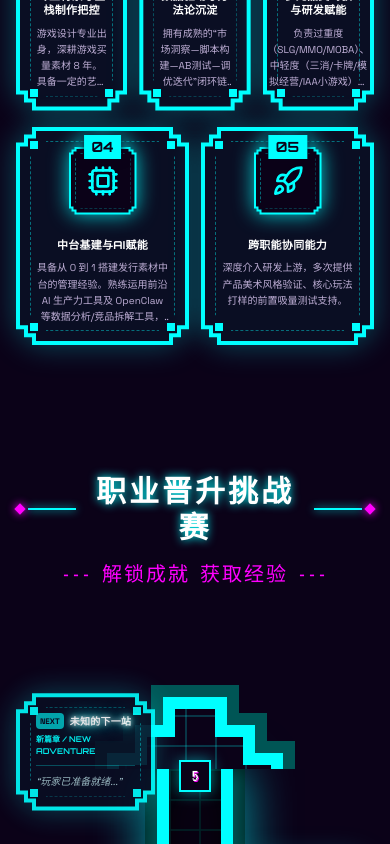
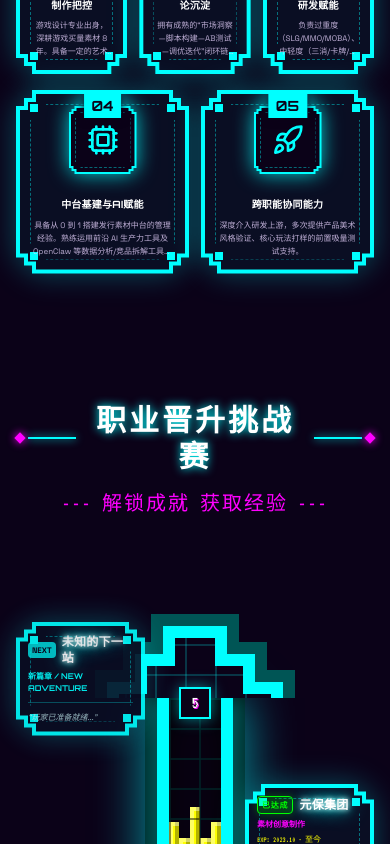
Before and after one commit to dawang-07/caoren, a React (Vite) app: page / in a window 390 px wide. Shown: the part 960-1804 px from the top of the page. Built offline with nearby package versions, Linux system fonts and the light colour scheme.

Commit message:
feat: Adjust text sizes and padding for better readability
Modifies padding on PixelPanel and text sizes for titles and descriptions in the resume sections. This enhances the visual hierarchy and improves legibility across different screen sizes, aligning with the cyberpunk/arcade aesthetic.

```diff
--- a/src/App.tsx
+++ b/src/App.tsx
@@ -597,11 +597,11 @@ function ArcadeResume() {
               key={i}
               className="text-center h-full"
             >
-              <PixelPanel color="cyan" padding="p-4 md:p-8" className="items-center text-center">
+              <PixelPanel color="cyan" padding="p-3 md:p-8" className="items-center text-center">
                 <div className="flex flex-col items-center">
                   <PixelIconBox icon={item.icon || Heart} color="cyan" text={`0${i + 1}`} />
-                  <h3 className="text-[11px] sm:text-sm md:text-lg font-display font-bold text-white mb-2 md:mb-4 tracking-wide uppercase leading-tight">{item.title}</h3>
-                  <p className="text-[10px] sm:text-xs md:text-sm text-purple-200/80 leading-relaxed font-sans line-clamp-4 md:line-clamp-none">{item.desc}</p>
+                  <h3 className="text-[10px] sm:text-sm md:text-lg font-display font-bold text-white mb-2 md:mb-4 tracking-wide uppercase leading-tight">{item.title}</h3>
+                  <p className="text-[8px] sm:text-xs md:text-sm text-purple-200/80 leading-relaxed font-sans line-clamp-3 md:line-clamp-none">{item.desc}</p>
                 </div>
               </PixelPanel>
             </motion.div>
@@ -617,11 +617,11 @@ function ArcadeResume() {
               key={i + 3}
               className="text-center h-full"
             >
-              <PixelPanel color="cyan" padding="p-4 md:p-8" className="items-center text-center">
+              <PixelPanel color="cyan" padding="p-3 md:p-8" className="items-center text-center">
                 <div className="flex flex-col items-center">
                   <PixelIconBox icon={item.icon || Swords} color="cyan" text={`0${i + 4}`} />
-                  <h3 className="text-[11px] sm:text-sm md:text-lg font-display font-bold text-white mb-2 md:mb-4 tracking-wide uppercase leading-tight">{item.title}</h3>
-                  <p className="text-[10px] sm:text-xs md:text-sm text-purple-200/80 leading-relaxed font-sans line-clamp-4 md:line-clamp-none">{item.desc}</p>
+                  <h3 className="text-[10px] sm:text-sm md:text-lg font-display font-bold text-white mb-2 md:mb-4 tracking-wide uppercase leading-tight">{item.title}</h3>
+                  <p className="text-[8px] sm:text-xs md:text-sm text-purple-200/80 leading-relaxed font-sans line-clamp-3 md:line-clamp-none">{item.desc}</p>
                 </div>
               </PixelPanel>
             </motion.div>
@@ -654,13 +654,13 @@ function ArcadeResume() {
                 whileInView={{ opacity: 1, x: 0 }}
                 viewport={{ once: true, margin: "-100px" }}
                 transition={{ duration: 0.5 }}
-                className="w-[calc(50%-40px)] md:w-[calc(50%-120px)]"
+                className="w-[calc(50%-50px)] md:w-[calc(50%-120px)]"
               >
-                <PixelPanel color="cyan" hover={false} className="relative opacity-90" padding="p-4 md:p-6">
+                <PixelPanel color="cyan" hover={false} className="relative opacity-90" padding="p-2 md:p-6">
                   <div className="mb-2 md:mb-4 border-b border-[#00ffff]/30 pb-2 md:pb-4 relative z-10">
                     <div className="flex items-center gap-1.5 md:gap-3 mb-1 md:mb-2">
                       <span className="bg-[#00ffff] text-[#0b0218] text-[8px] md:text-xs font-bold px-1 md:px-2 py-0.5 rounded-sm shrink-0 animate-pulse">NEXT</span>
-                      <h3 className="text-[10px] md:text-2xl font-display font-bold text-white tracking-wide uppercase text-neon-cyan break-words">
+                      <h3 className="text-xs md:text-2xl font-display font-bold text-white tracking-wide uppercase text-neon-cyan break-words">
                         未知的下一站
                       </h3>
                     </div>
@@ -669,7 +669,7 @@ function ArcadeResume() {
                     </div>
                   </div>
 
-                  <div className="text-cyan-100/80 text-[10px] md:text-sm leading-relaxed font-sans relative z-10 italic">
+                  <div className="text-cyan-100/80 text-[8px] md:text-sm leading-relaxed font-sans relative z-10 italic">
                     <p>“玩家已准备就绪...”</p>
                   </div>
                 </PixelPanel>
@@ -696,13 +696,13 @@ function ArcadeResume() {
                     whileInView={{ opacity: 1, x: 0 }}
                     viewport={{ once: true, margin: "-100px" }}
                     transition={{ duration: 0.5 }}
-                    className="w-[calc(50%-40px)] md:w-[calc(50%-120px)]"
+                    className="w-[calc(50%-50px)] md:w-[calc(50%-120px)]"
                   >
-                    <PixelPanel color="cyan" hover={false} className="relative" padding="p-4 md:p-6">
+                    <PixelPanel color="cyan" hover={false} className="relative" padding="p-2 md:p-6">
                       <div className="mb-2 md:mb-6 border-b border-[#ff00ff]/30 pb-2 md:pb-4 relative z-10">
                         <div className="flex items-center gap-1.5 md:gap-3 mb-1 md:mb-2">
                           <span className="bg-[#00ff00]/20 border border-[#00ff00] text-[#00ff00] text-[8px] md:text-xs font-bold px-1 md:px-2 py-0.5 rounded-sm shrink-0 shadow-[0_0_8px_rgba(0,255,0,0.3)] tracking-widest">已达成</span>
-                          <h3 className="text-[10px] md:text-2xl font-display font-bold text-white tracking-wide uppercase text-neon-cyan break-words">
+                          <h3 className="text-xs md:text-2xl font-display font-bold text-white tracking-wide uppercase text-neon-cyan break-words">
                             {exp.company}
                           </h3>
                         </div>
@@ -714,11 +714,11 @@ function ArcadeResume() {
                         </div>
                       </div>
 
-                      <div className="space-y-2 md:space-y-4 text-purple-100/90 text-[10px] md:text-sm leading-relaxed font-sans relative z-10">
+                      <div className="space-y-2 md:space-y-4 text-purple-100/90 text-[8px] md:text-sm leading-relaxed font-sans relative z-10">
                         {exp.achievement && (
                           <div className="bg-gradient-to-r from-[#ff00ff]/30 to-[#00ffff]/10 border border-[#ff00ff] p-1 md:p-4 flex gap-2 md:gap-4 items-center shadow-[0_0_15px_rgba(255,0,255,0.3)] mb-2 md:mb-4">
                             <Trophy className="w-3 h-3 md:w-5 md:h-5 text-[#ff00ff] shrink-0" />
-                            <p className="font-bold text-white text-[9px] md:text-base tracking-wide">{exp.achievement}</p>
+                            <p className="font-bold text-white text-[8px] md:text-base tracking-wide">{exp.achievement}</p>
                           </div>
                         )}
 
@@ -768,22 +768,22 @@ function ArcadeResume() {
 
         <div className="grid grid-cols-2 gap-4 md:gap-8">
           {/* Education */}
-          <PixelPanel color="magenta" padding="p-5 md:p-8" className="text-center h-full">
+          <PixelPanel color="magenta" padding="p-8" className="text-center h-full">
             <div className="flex flex-col items-center justify-center h-full">
-              <h3 className="text-[#ff00ff] font-display font-bold text-sm md:text-xl mb-6 tracking-widest relative z-10 uppercase">学历认证 / EDUCATION</h3>
+              <h3 className="text-[#ff00ff] font-display font-bold text-xl mb-6 tracking-widest relative z-10 uppercase">学历认证 / EDUCATION</h3>
               <PixelIconBox icon={GraduationCap} color="magenta" />
-              <p className="text-white font-bold text-sm md:text-2xl mb-2 relative z-10 mt-4">{resumeData.education.school}</p>
-              <p className="text-purple-200 text-[10px] md:text-lg mb-2 relative z-10">{resumeData.education.major} | {resumeData.education.degree}</p>
-              <p className="text-gray-400 text-[8px] md:text-sm relative z-10 font-mono">{resumeData.education.date}</p>
+              <p className="text-white font-bold text-2xl mb-2 relative z-10 mt-4">{resumeData.education.school}</p>
+              <p className="text-purple-200 text-lg mb-2 relative z-10">{resumeData.education.major} | {resumeData.education.degree}</p>
+              <p className="text-gray-400 text-sm relative z-10 font-mono">{resumeData.education.date}</p>
             </div>
           </PixelPanel>
 
           {/* Links */}
-          <PixelPanel color="cyan" padding="p-5 md:p-8" className="text-center h-full">
+          <PixelPanel color="cyan" padding="p-8" className="text-center h-full">
             <div className="flex flex-col items-center justify-center h-full w-full">
-              <h3 className="text-[#00ffff] font-display font-bold text-sm md:text-xl mb-8 tracking-widest relative z-10 uppercase">作品集传送门 / PORTFOLIO</h3>
+              <h3 className="text-[#00ffff] font-display font-bold text-xl mb-8 tracking-widest relative z-10 uppercase">作品集传送门 / PORTFOLIO</h3>
 
-              <div className="space-y-4 md:space-y-6 w-full relative z-10">
+              <div className="space-y-6 w-full relative z-10">
                 {resumeData.portfolio.map((item, i) => {
                   const Icon = item.icon;
                   return (
@@ -792,22 +792,22 @@ function ArcadeResume() {
                       href={item.url}
                       target="_blank"
                       rel="noopener noreferrer"
-                      className="group relative flex items-center justify-between w-full bg-[#0b0218] border-2 border-[#00ffff]/50 p-2 md:p-4 overflow-hidden transition-all duration-300 hover:border-[#00ffff] hover:shadow-[0_0_20px_rgba(0,255,255,0.4)]"
+                      className="group relative flex items-center justify-between w-full bg-[#0b0218] border-2 border-[#00ffff]/50 p-4 overflow-hidden transition-all duration-300 hover:border-[#00ffff] hover:shadow-[0_0_20px_rgba(0,255,255,0.4)]"
                     >
                       {/* Hover Scanline Effect */}
                       <div className="absolute inset-0 bg-gradient-to-r from-transparent via-[#00ffff]/20 to-transparent -translate-x-full group-hover:translate-x-full transition-transform duration-1000 ease-in-out"></div>
 
-                      <div className="flex items-center gap-2 md:gap-4 relative z-10">
-                        <div className="w-8 h-8 md:w-12 md:h-12 bg-[#00ffff]/10 border border-[#00ffff]/30 flex items-center justify-center text-[#00ffff] group-hover:bg-[#00ffff] group-hover:text-[#0b0218] transition-colors">
-                          <Icon className="w-4 h-4 md:w-6 md:h-6" />
+                      <div className="flex items-center gap-4 relative z-10">
+                        <div className="w-12 h-12 bg-[#00ffff]/10 border border-[#00ffff]/30 flex items-center justify-center text-[#00ffff] group-hover:bg-[#00ffff] group-hover:text-[#0b0218] transition-colors">
+                          <Icon className="w-6 h-6" />
                         </div>
                         <div className="text-left">
-                          <p className="text-white font-bold text-[10px] md:text-lg group-hover:text-[#00ffff] transition-colors">{item.title}</p>
-                          {item.desc && <p className="text-[8px] md:text-xs text-[#00ffff]/70 mt-1 font-mono">{item.desc}</p>}
+                          <p className="text-white font-bold text-lg group-hover:text-[#00ffff] transition-colors">{item.title}</p>
+                          {item.desc && <p className="text-xs text-[#00ffff]/70 mt-1 font-mono">{item.desc}</p>}
                         </div>
                       </div>
 
-                      <ChevronRight className="w-4 h-4 md:w-6 md:h-6 text-[#00ffff]/50 group-hover:text-[#00ffff] group-hover:translate-x-1 transition-all relative z-10" />
+                      <ChevronRight className="w-6 h-6 text-[#00ffff]/50 group-hover:text-[#00ffff] group-hover:translate-x-1 transition-all relative z-10" />
                     </a>
                   );
                 })}
```
